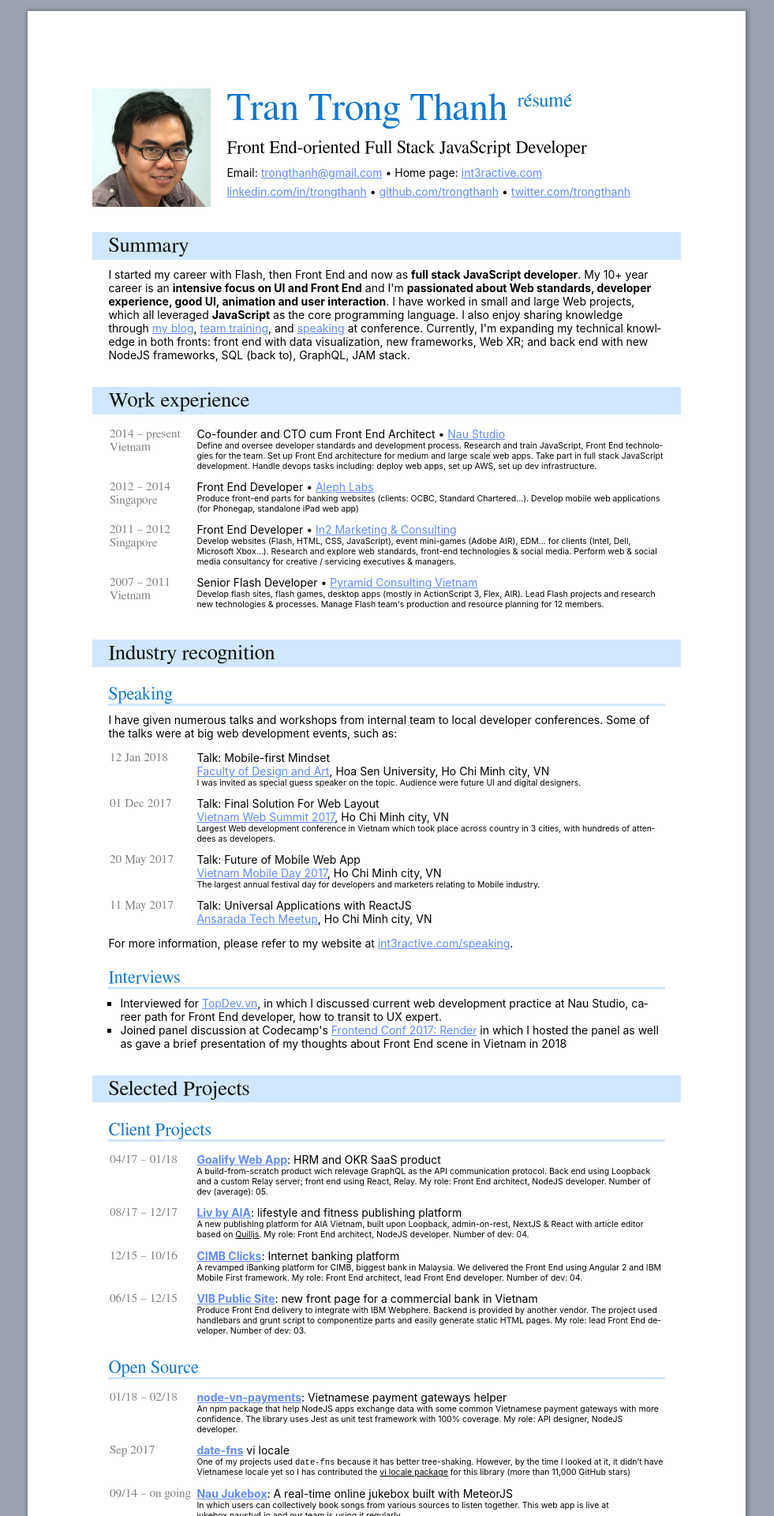
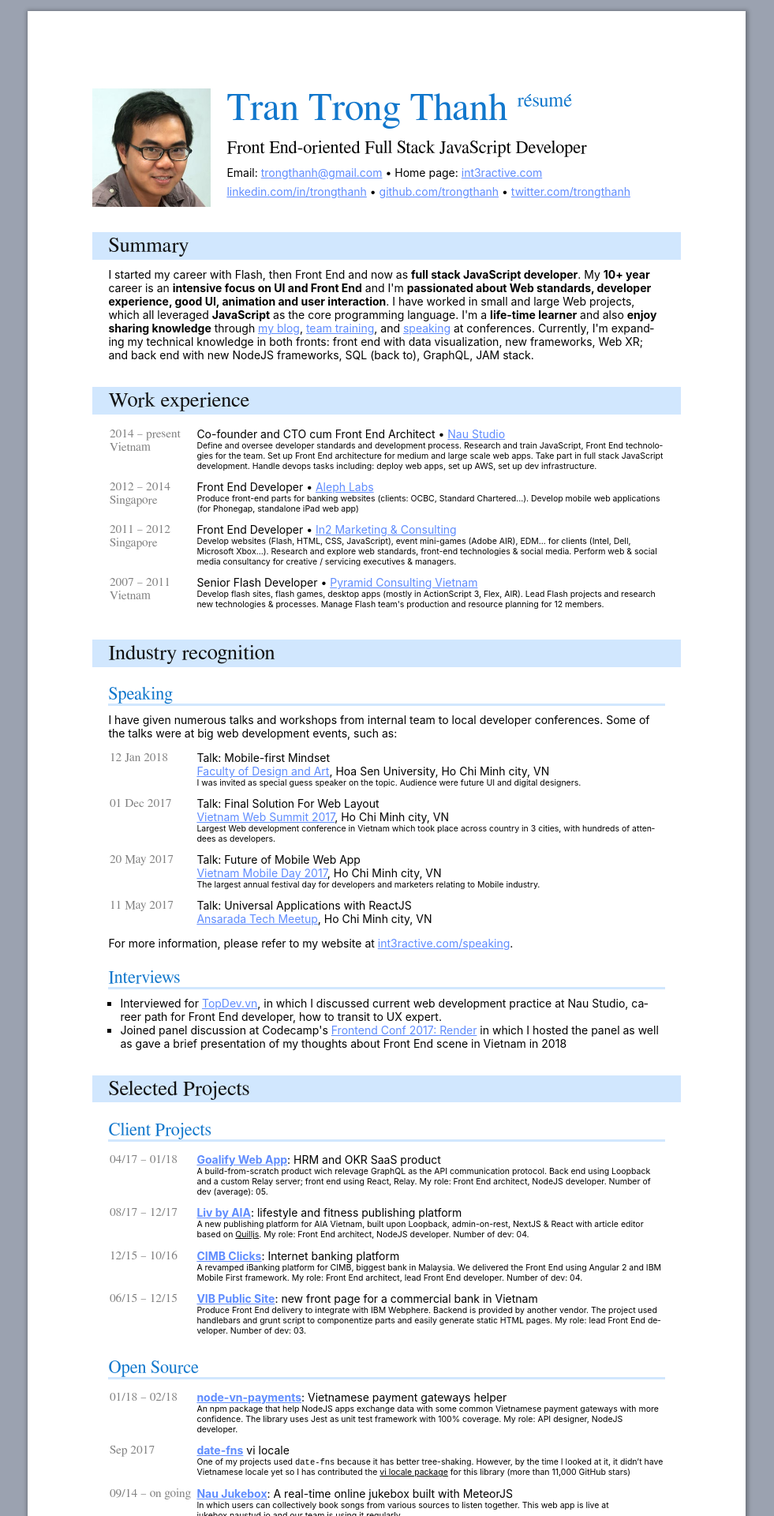
Before and after one commit to trongthanh/int3ractive.com, a Jekyll site: the page cv.html, which Jekyll copies as it is, in a window 1280 px wide. Shown: the top 1920 px of the page at 79% size, without its empty margins (150-1131 px from the left). Built offline with Jekyll 4.4.1, drawn with Linux system fonts in a browser that asks for light colours; some of the changed text lies outside the part shown.

Commit message:
Add update time; slightly update summary

```diff
--- a/cv.html
+++ b/cv.html
@@ -215,6 +215,11 @@
 	font-style: italic;
 }
 
+.update-time {
+	font-size: 80%;
+	text-align: right;
+}
+
 .amp {
 	font-style: italic;
 }
@@ -289,7 +294,7 @@
 
 <section id="summary">
 	<h1>Summary</h1>
-	<p>I started my career with Flash, then Front End and now as <strong>full stack JavaScript developer</strong>. My 10+ year career is an <strong>intensive focus on UI and Front End</strong> and I'm <strong>passionated about Web standards, developer experience, good UI, animation and user interaction</strong>. I have worked in small and large Web projects, which all leveraged <strong>JavaScript</strong> as the core programming language. I also enjoy sharing knowledge through <a href="https://int3ractive.com" target="_blank">my blog</a>, <a href="https://www.youtube.com/playlist?list=PLbO5JeIJXIxY1EmY6uYL9uLDE8OhKWOy7" target="_blank">team training</a>, and <a href="https://int3ractive.com/speaking" target="_blank">speaking</a> at conference. Currently, I'm expanding my technical knowledge in both fronts: front end with data visualization, new frameworks, Web XR; and back end with new NodeJS frameworks, SQL (back to), GraphQL, JAM stack.
+	<p>I started my career with Flash, then Front End and now as <strong>full stack JavaScript developer</strong>. My <strong>10+ year</strong> career is an <strong>intensive focus on UI and Front End</strong> and I'm <strong>passionated about Web standards, developer experience, good UI, animation and user interaction</strong>. I have worked in small and large Web projects, which all leveraged <strong>JavaScript</strong> as the core programming language. I'm a <strong>life-time learner</strong> and also <strong>enjoy sharing knowledge</strong> through <a href="https://int3ractive.com" target="_blank">my blog</a>, <a href="https://www.youtube.com/playlist?list=PLbO5JeIJXIxY1EmY6uYL9uLDE8OhKWOy7" target="_blank">team training</a>, and <a href="https://int3ractive.com/speaking" target="_blank">speaking</a> at conferences. Currently, I'm expanding my technical knowledge in both fronts: front end with data visualization, new frameworks, Web XR; and back end with new NodeJS frameworks, SQL (back to), GraphQL, JAM stack.
 	</p>
 </section>
 
@@ -505,4 +510,8 @@
 	<p>References are available upon request.</p>
 </footer>
 
+<aside class="update-time u-print-hidden">
+	<p>Updated on <time datetime="2018-08-15">15th Aug 2018</time></p>
+</aside>
+
 </body></html>
```
